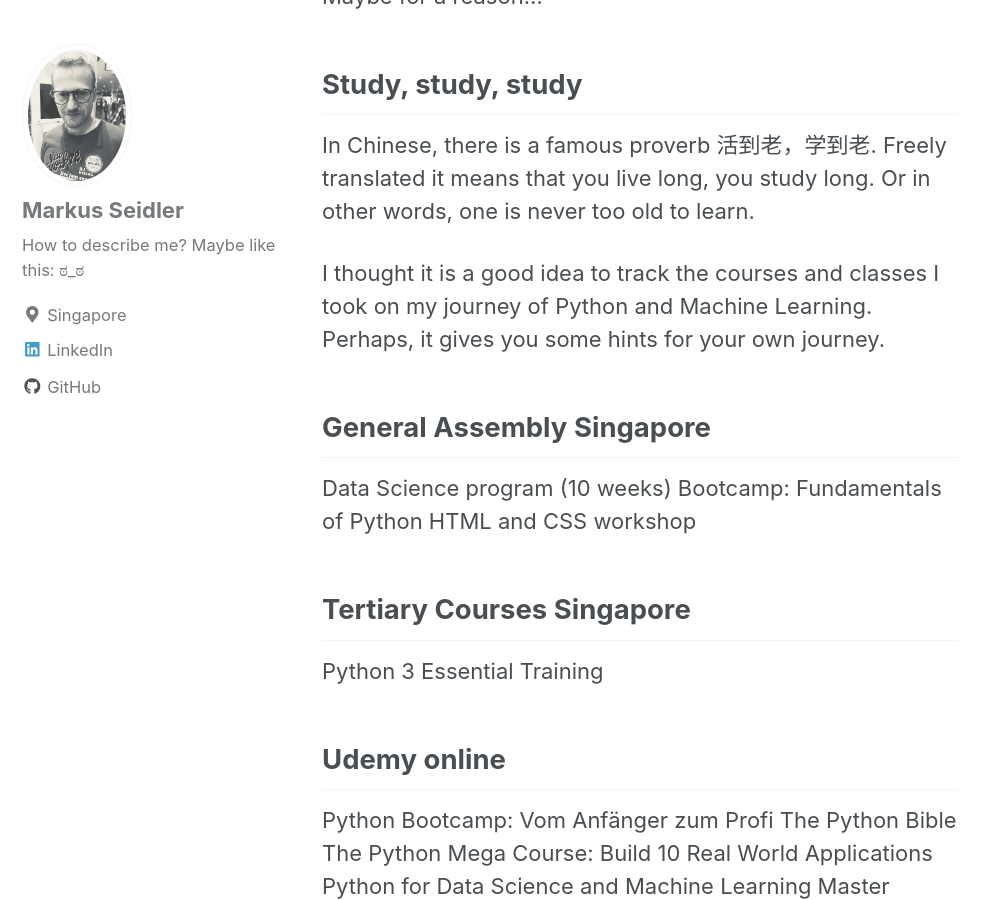
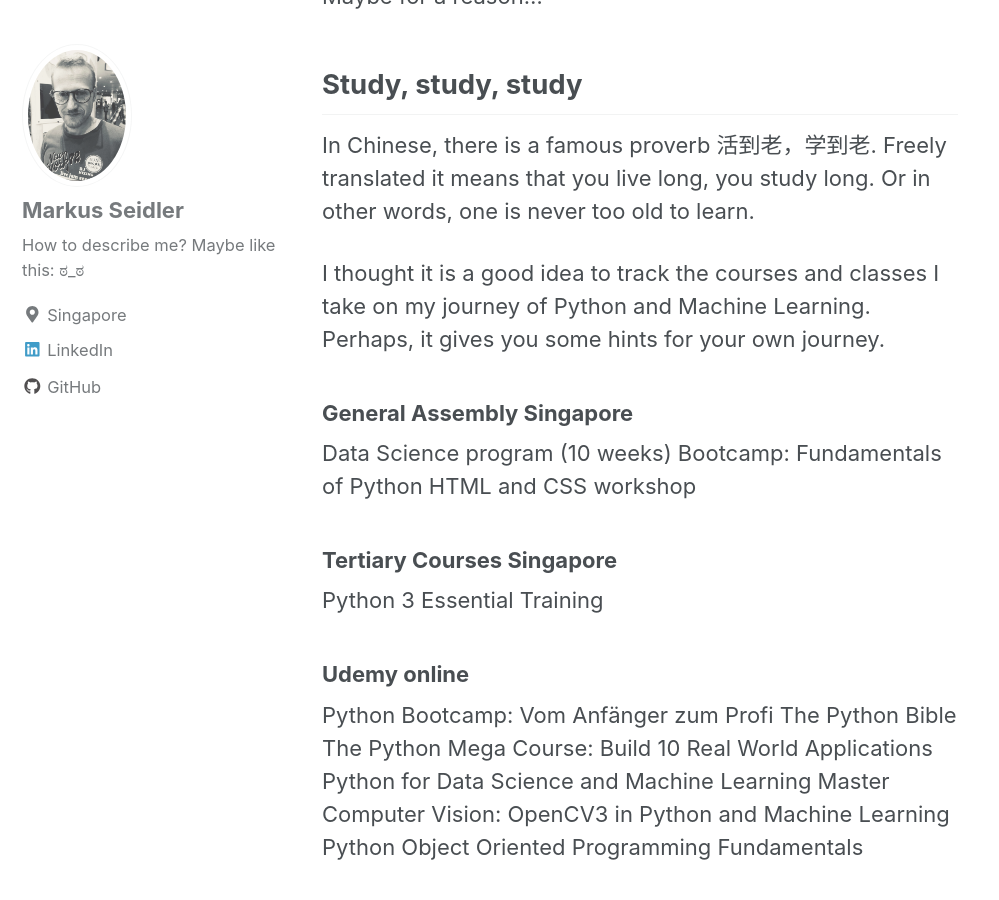
Before and after one commit to markusseidler/markusseidler.github.io, a Jekyll site: the page built from _pages/about.md, in a window 1280 px wide and 900 px high, scrolled down 1503 px. Shown: the whole window, without its empty margins (0-999 px from the left). Built offline with Jekyll 4.4.1, drawn with Linux system fonts in a browser that asks for light colours; nearby versions of some CDN libraries.

Commit message:
merge study and about2

```diff
--- a/_data/navigation.yml
+++ b/_data/navigation.yml
@@ -2,8 +2,6 @@
 main:
   - title: "About"
     url: /about/
-  - title: "Study"
-    url: /study/
   - title: "Python"
     url: /python/
   # - title: "About"
--- a/_pages/about.md
+++ b/_pages/about.md
@@ -26,22 +26,22 @@
 means that you live long, you study long. Or in other words, one is never
 too old to learn.
 
-I thought it is a good idea to track the courses and classes I took on
+I thought it is a good idea to track the courses and classes I take on
 my journey of Python and Machine Learning. Perhaps, it gives you some
 hints for your own journey.
 
 
-## General Assembly Singapore
+### General Assembly Singapore
 
 Data Science program (10 weeks)
 Bootcamp: Fundamentals of Python
 HTML and CSS workshop
 
-## Tertiary Courses Singapore
+### Tertiary Courses Singapore
 
 Python 3 Essential Training
 
-## Udemy online
+### Udemy online
 
 Python Bootcamp: Vom Anfänger zum Profi
 The Python Bible
@@ -50,12 +50,12 @@
 Master Computer Vision: OpenCV3 in Python and Machine Learning
 Python Object Oriented Programming Fundamentals
 
-## Books
+### Books
 
 Learn Python 3 the Hard Way
 Learn More Python 3 the Hard Way
 
-## Free online resources
+### Free online resources
 
 Stanford University: Convolutional Neural Networks (16 lectures)
 Khan Academy: Lecture series about Matrices
```
Also changed, not shown: _pages/study.md (deleted, +0 -42 lines).
